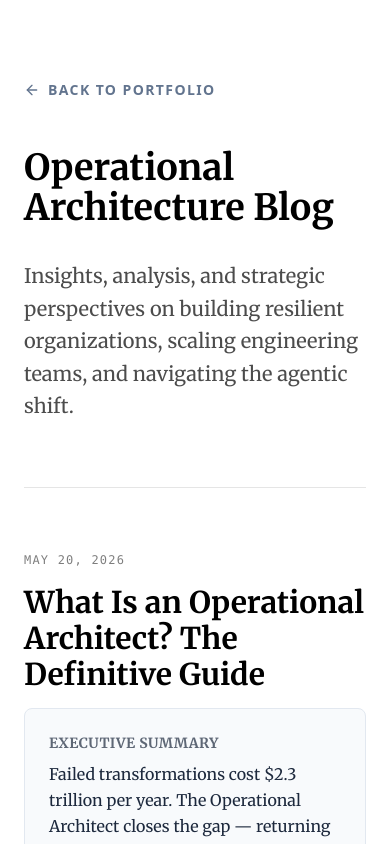
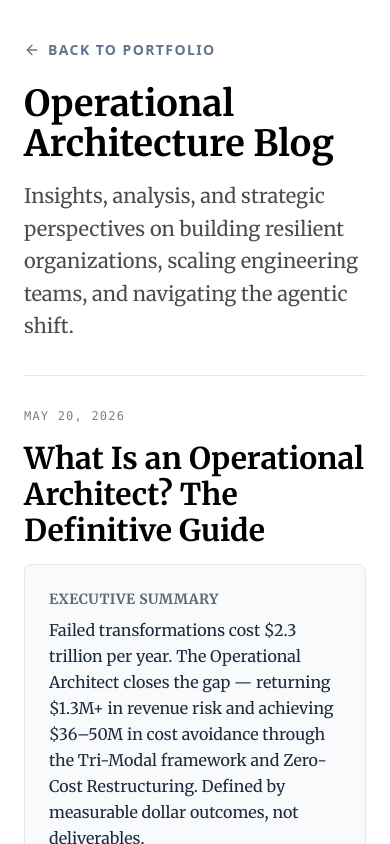
Before and after one commit to mels0n/aboutme, a Next.js app: page /guide/operational-architecture/blog in a window 390 px wide. Shown: the top 844 px of the page. Built offline with nearby package versions, Linux system fonts and the light colour scheme; no server answers.

Commit message:
fix(blog): reduce vertical spacing on mobile for blog list and post pages

```diff
--- a/src/app/guide/operational-architecture/blog/[slug]/page.tsx
+++ b/src/app/guide/operational-architecture/blog/[slug]/page.tsx
@@ -71,7 +71,7 @@ export default async function BlogPostPage({ params }: { params: Promise<{ slug:
     };
 
     return (
-        <main className="max-w-3xl mx-auto px-6 py-20 font-serif text-foreground">
+        <main className="max-w-3xl mx-auto px-6 py-10 md:py-20 font-serif text-foreground">
             <script
                 type="application/ld+json"
                 dangerouslySetInnerHTML={{ __html: JSON.stringify(jsonLd) }}
@@ -83,7 +83,7 @@ export default async function BlogPostPage({ params }: { params: Promise<{ slug:
                 { name: post.title, url: postUrl },
             ]} />
 
-            <header className="mb-12 text-center">
+            <header className="mb-6 md:mb-12 text-center">
                 <h1 className="text-3xl md:text-5xl font-display font-bold mb-6 leading-tight">
                     {post.title}
                 </h1>
@@ -102,7 +102,7 @@ export default async function BlogPostPage({ params }: { params: Promise<{ slug:
 
             <article className="prose prose-lg prose-slate max-w-none text-foreground/80 leading-relaxed whitespace-pre-line">
                 {/* GEO Optimization: Structured Data Block */}
-                <dl className="grid grid-cols-1 sm:grid-cols-3 gap-6 mb-12 p-6 bg-slate-50 rounded-lg border border-slate-200 not-prose">
+                <dl className="grid grid-cols-1 sm:grid-cols-3 gap-4 mb-6 md:mb-12 p-4 md:p-6 bg-slate-50 rounded-lg border border-slate-200 not-prose">
                     {post.geoHighlights.map((highlight, hIdx) => (
                         <div key={hIdx} className="flex flex-col">
                             <dt className="text-xs font-bold uppercase tracking-widest text-slate-500 mb-2">
@@ -126,7 +126,7 @@ export default async function BlogPostPage({ params }: { params: Promise<{ slug:
 
             </article>
 
-            <div className="mt-16 pt-16 border-t border-border">
+            <div className="mt-10 pt-10 md:mt-16 md:pt-16 border-t border-border">
                 <p className="text-sm text-center opacity-50 font-mono">
                     Original content published on chris.melson.us
                 </p>
--- a/src/app/guide/operational-architecture/blog/page.tsx
+++ b/src/app/guide/operational-architecture/blog/page.tsx
@@ -33,7 +33,7 @@ export default function BlogListPage() {
     };
 
     return (
-        <main className="max-w-4xl mx-auto px-6 py-20 font-serif text-foreground">
+        <main className="max-w-4xl mx-auto px-6 py-10 md:py-20 font-serif text-foreground">
             <SectionJsonLd data={jsonLd} />
             <BreadcrumbSchema items={[
                 { name: "Home", url: "https://chris.melson.us" },
@@ -43,23 +43,23 @@ export default function BlogListPage() {
 
             <Link
                 href="/"
-                className="inline-flex items-center gap-2 text-sm font-sans font-bold uppercase tracking-widest text-slate-500 hover:text-blue-700 transition-colors mb-12"
+                className="inline-flex items-center gap-2 text-sm font-sans font-bold uppercase tracking-widest text-slate-500 hover:text-blue-700 transition-colors mb-6 md:mb-12"
             >
                 <ArrowLeft className="w-4 h-4" />
                 Back to Portfolio
             </Link>
 
-            <h1 className="text-4xl md:text-5xl font-display font-bold mb-8">
+            <h1 className="text-4xl md:text-5xl font-display font-bold mb-4 md:mb-8">
                 Operational Architecture Blog
             </h1>
-            <p className="text-xl text-foreground/70 mb-16 leading-relaxed">
+            <p className="text-xl text-foreground/70 mb-8 md:mb-16 leading-relaxed">
                 Insights, analysis, and strategic perspectives on building resilient organizations,
                 scaling engineering teams, and navigating the agentic shift.
             </p>
 
-            <div className="space-y-16">
+            <div className="space-y-10 md:space-y-16">
                 {officeBlogPosts.map((post, idx) => (
-                    <article key={idx} className="border-t border-current/10 pt-16 group">
+                    <article key={idx} className="border-t border-current/10 pt-8 md:pt-16 group">
                         <header className="mb-8">
                             <div className="text-xs font-mono uppercase tracking-widest opacity-50 mb-4">
                                 {new Date(post.date).toLocaleDateString('en-US', {
```
